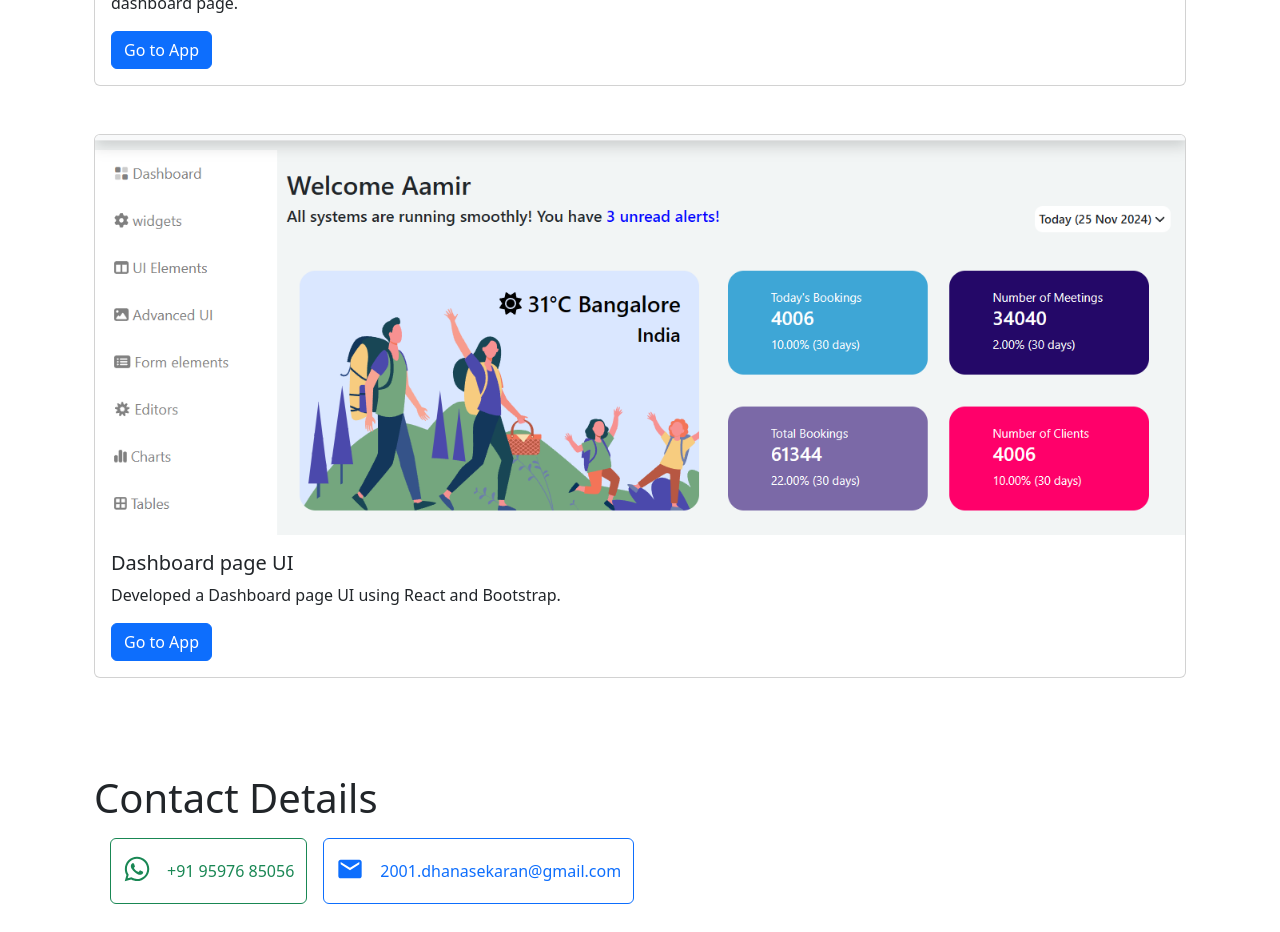
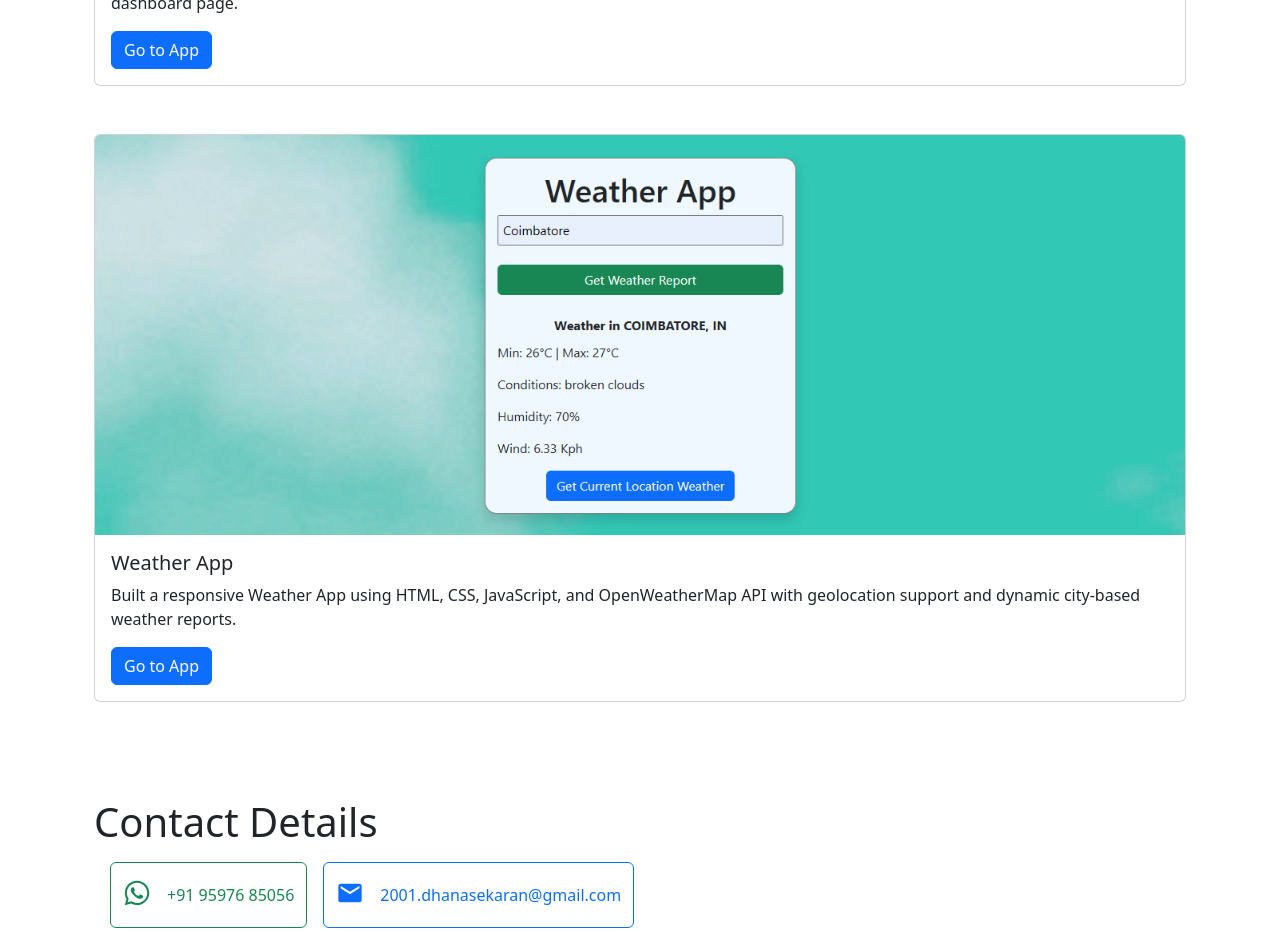
Before and after one commit to 2001dhanasekaran/react_reinforcement_project, a React (Create React App) app: page / in a window 1280 px wide. Shown: the part 2400-3332 px from the top of the page. Built offline with nearby package versions, Linux system fonts and the light colour scheme.

Commit message:
weatherApp added

```diff
--- a/src/components/projects.js
+++ b/src/components/projects.js
@@ -1,6 +1,6 @@
 import shopping_cart from '../imgs/shopping_cart.png';
 import registration_page from '../imgs/registration_page.png';
-import sample_ui from '../imgs/sample_ui.png';
+import weather_app from '../imgs/weather_app.png';
 
 export default function Projects(){
     return(
@@ -31,11 +31,13 @@ export default function Projects(){
                     <a className='btn btn-primary' href="https://beautiful-gumption-192d54.netlify.app/" target="block" >Go to App</a>                    </div>
             </div>
             <div className="card mb-5" data-aos="fade-up">
-                <img src={sample_ui} className="card-img-top img-fluid" alt="sample_ui" style={{objectFit:'cover', height: '400px'}} />
+                <img src={weather_app} className="card-img-top img-fluid" alt="weather_app" style={{objectFit:'cover', height: '400px'}} />
                 <div className="card-body">
-                    <h5 className="card-title"> Dashboard page UI</h5>
-                    <p className="card-text">Developed a Dashboard page UI using React and Bootstrap.</p>
-                    <a className='btn btn-primary' href="https://amazing-fenglisu-f3f64e.netlify.app/" target="block" >Go to App</a>
+                    <h5 className="card-title">Weather App</h5>
+                    <p className="card-text">Built a responsive Weather App using HTML, CSS, JavaScript, and OpenWeatherMap
+                        API with geolocation support and dynamic city-based weather reports.
+                    </p>
+                    <a className='btn btn-primary' href="https://quiet-maamoul-140ac3.netlify.app/" target="block" >Go to App</a>
                 </div>
             </div>
         </div>
```
Also changed, not shown: src/imgs/weather_app.png (added).
